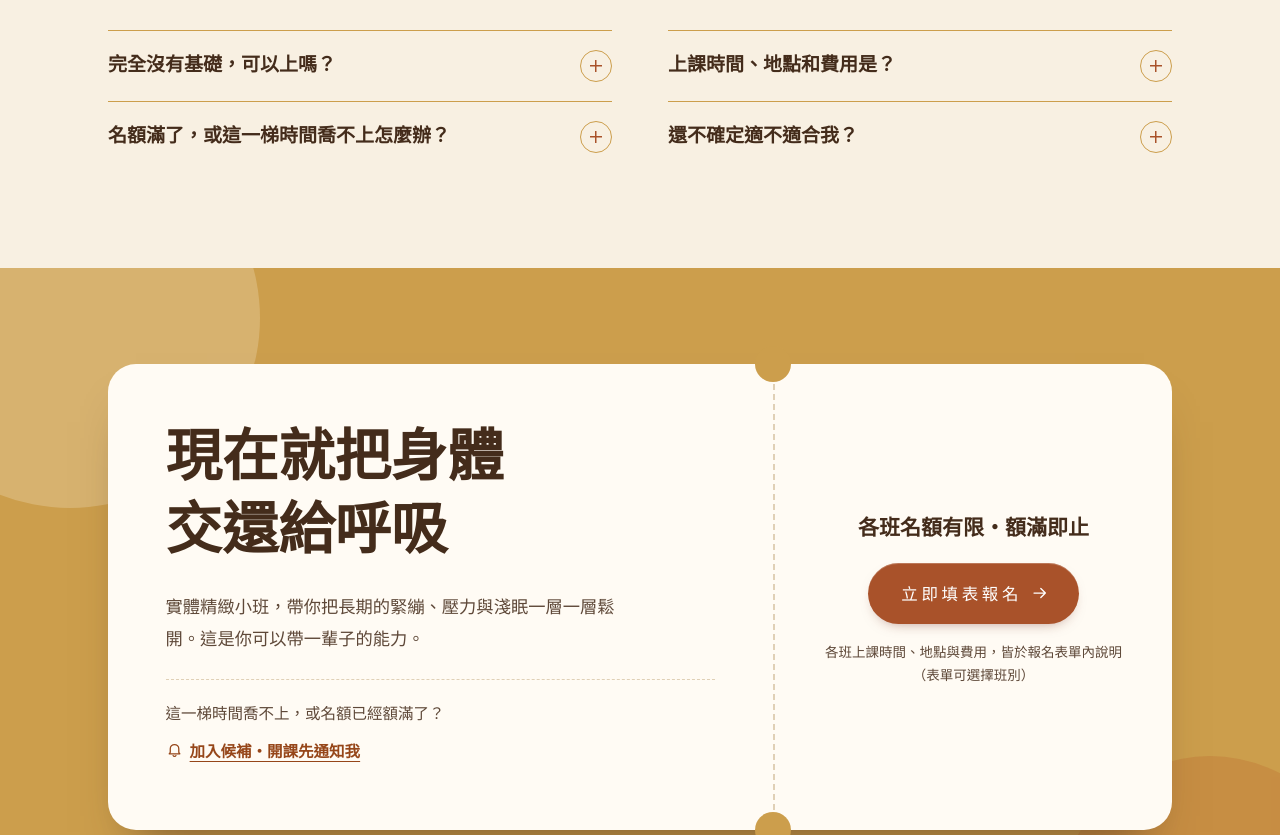
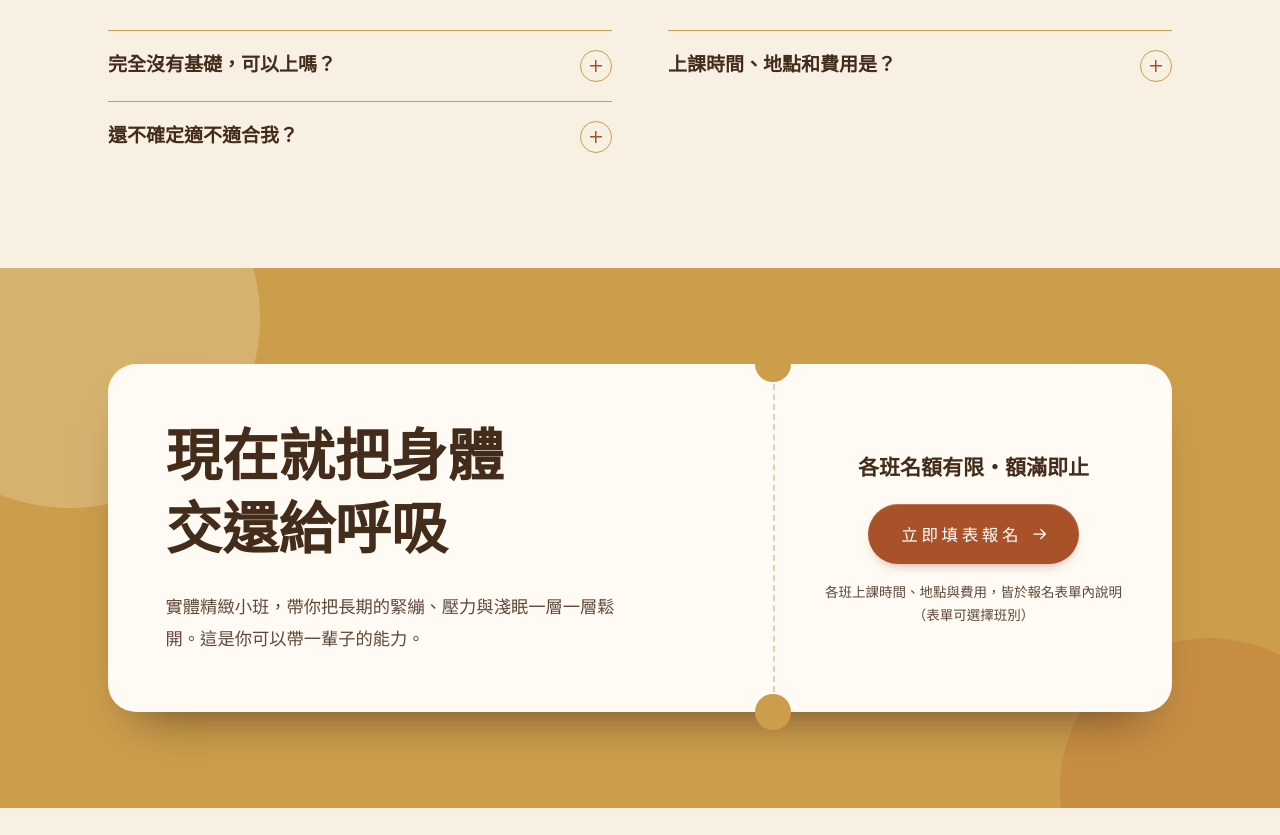
Before and after one commit to j606888/fifi-breathingclass, a plain HTML site: page index.html in a window 1280 px wide. Shown: the part 4314-5149 px from the top of the page. Drawn offline with nearby package versions, Linux system fonts and the light colour scheme.

Commit message:
Refine motion, simplify form links and drop waitlist copy
Hide the mobile top bar as the bottom dock appears, reveal each section's
content as one block on scroll, point every form link at the single
enrollment form, and remove the waitlist question and ticket line.

Co-Authored-By: Claude Fable 5.2 <noreply@anthropic.com>
Claude-Session: https://claude.ai/code/session_011UaU2depFFvYUgpJSjiAxT

```diff
--- a/index.html
+++ b/index.html
@@ -73,7 +73,7 @@ section{scroll-margin-top:76px}
 .hero .note{margin-top:1.2em;font-size:14px;color:var(--sub)}
 .hero .note i{font-style:normal}
 .btn{white-space:nowrap}
-.more,.qa a,.t-main .wait a,footer .f-links a{padding-block:.55em}
+.more,.qa a,footer .f-links a{padding-block:.55em}
 
 .stage{position:relative;justify-self:center;width:min(100%,460px);aspect-ratio:460/560}
 .stage .sun{position:absolute;right:-9%;top:6%;width:62%;aspect-ratio:1;border-radius:50%;background:var(--gold);opacity:.9}
@@ -215,8 +215,6 @@ section{scroll-margin-top:76px}
 .t-main{padding:clamp(28px,4.5vw,60px)}
 .t-main h2{font-size:clamp(34px,4.4vw,58px);font-weight:900}
 .t-main .lead{max-width:26em}
-.t-main .wait{margin-top:1.6em;padding-top:1.2em;border-top:1.5px dashed var(--dun);font-size:15.5px}
-.t-main .wait a{display:inline-flex;align-items:center;gap:.45em;font-weight:700;color:var(--kaki-deep);text-underline-offset:4px}
 .t-stub{border-left:2px dashed var(--dun);padding:clamp(24px,3.5vw,44px);display:flex;flex-direction:column;justify-content:center;align-items:center;text-align:center;gap:16px}
 .t-stub strong{font-family:var(--serif);font-size:21px;color:var(--ink)}
 .t-stub .btn{font-size:16.5px;padding:.9em 1.8em}
@@ -260,7 +258,8 @@ footer .disc{max-width:44em;margin:0 auto 1em;font-size:13px;line-height:1.75}
   .ticket{grid-template-columns:1fr}
   .ticket::before,.ticket::after{display:none}
   .t-stub{border-left:0;border-top:2px dashed var(--dun)}
-  .top{position:static}
+  .top{transition:transform .5s var(--ease),opacity .3s}
+  .top.gone{transform:translateY(-105%);opacity:0;pointer-events:none}
   footer{padding-bottom:calc(56px + env(safe-area-inset-bottom))}
   .dock{display:grid;grid-template-columns:1fr 1.25fr;gap:8px;position:fixed;left:10px;right:10px;bottom:calc(10px + env(safe-area-inset-bottom));z-index:60;background:rgba(255,251,244,.95);backdrop-filter:blur(8px);padding:7px;border-radius:999px;box-shadow:0 16px 30px -12px rgba(68,44,27,.6),0 0 0 1px rgba(204,158,76,.5);transition:transform .5s var(--ease),opacity .3s}
   .dock.hide{transform:translateY(150%);opacity:0;pointer-events:none}
@@ -279,6 +278,9 @@ footer .disc{max-width:44em;margin:0 auto 1em;font-size:13px;line-height:1.75}
   .actions{gap:4px}
   .hero .note{margin-top:2em}
 }
+/* 捲動時整個區塊的內容一起輕輕浮出：只有在 JS 啟動後才先藏起來，沒有 JS 也看得到全部內容 */
+.js .rv{opacity:0;transform:translateY(20px);transition:opacity .9s var(--ease),transform .9s var(--ease)}
+.js .rv.in{opacity:1;transform:none}
 @media (prefers-reduced-motion:reduce){
   *{animation:none!important;transition:none!important}
   html{scroll-behavior:auto}
@@ -289,7 +291,6 @@ footer .disc{max-width:44em;margin:0 auto 1em;font-size:13px;line-height:1.75}
 <svg width="0" height="0" style="position:absolute" aria-hidden="true">
   <symbol id="arrow" viewBox="0 0 24 24"><path d="M4 12h15M13 6l6 6-6 6"/></symbol>
   <symbol id="check" viewBox="0 0 24 24"><path d="M5 12.5l4.5 4.5L19 7.5"/></symbol>
-  <symbol id="bell" viewBox="0 0 24 24"><path d="M6 16V11a6 6 0 0 1 12 0v5l1.5 2h-15z"/><path d="M10 20.5a2.2 2.2 0 0 0 4 0"/></symbol>
   <symbol id="playi" viewBox="0 0 24 24"><circle cx="12" cy="12" r="9"/><path d="M10 8.8v6.4l5.2-3.2z"/></symbol>
   <symbol id="leaf" viewBox="0 0 24 24"><path d="M20.5 3.5C11 3 4.5 7.5 4.6 15.2c0 1.3.3 2.5.8 3.5L3 21.2l.9.9 2.5-2.4c1 .5 2.2.8 3.4.8 7.700 0 11.200-7.300 10.700-17zM8 17.300l-.9-.9C10 12.500 13 9.800 17 7.600l.5.900C13.800 10.600 10.800 13.300 8 17.300z"/></symbol>
 </svg>
@@ -447,7 +448,6 @@ footer .disc{max-width:44em;margin:0 auto 1em;font-size:13px;line-height:1.75}
       <div class="qa">
         <details><summary><h3>完全沒有基礎，可以上嗎？</h3></summary><p>可以。課程從 Level 1 核心基礎開始，老師會循序引導、逐一確認，新手也能上手。</p></details>
         <details><summary><h3>上課時間、地點和費用是？</h3></summary><p>各班上課時間、地點與費用，皆於報名表單內說明，表單可以選擇班別。</p></details>
-        <details><summary><h3>名額滿了，或這一梯時間喬不上怎麼辦？</h3></summary><p>可以先<a href="https://forms.gle/SgXFJXLngKczq4LaA" target="_blank" rel="noopener">加入候補</a>，下次開課會先通知你。</p></details>
         <details><summary><h3>還不確定適不適合我？</h3></summary><p>先看<a href="#video">免費分享課</a>，跟著妃妃老師練一次，感受引導方式再決定。</p></details>
       </div>
     </div>
@@ -459,7 +459,6 @@ footer .disc{max-width:44em;margin:0 auto 1em;font-size:13px;line-height:1.75}
         <div class="t-main">
           <h2>現在就把身體<br>交還給呼吸</h2>
           <p class="lead">實體精緻小班，帶你把長期的緊繃、壓力與淺眠一層一層鬆開。這是你可以帶一輩子的能力。</p>
-          <p class="wait">這一梯時間喬不上，或名額已經額滿了？<br><a href="https://forms.gle/SgXFJXLngKczq4LaA" target="_blank" rel="noopener"><svg class="icon"><use href="#bell"/></svg>加入候補・開課先通知我</a></p>
         </div>
         <div class="t-stub">
           <strong>各班名額有限・額滿即止</strong>
@@ -478,7 +477,6 @@ footer .disc{max-width:44em;margin:0 auto 1em;font-size:13px;line-height:1.75}
     <div>主辦單位｜開原力工作室 ╳ 妃妃老師</div>
     <div class="f-links">
       <a href="https://forms.gle/XpDd1TbTDiz8NkLdA" target="_blank" rel="noopener">報名表單</a>
-      <a href="https://forms.gle/SgXFJXLngKczq4LaA" target="_blank" rel="noopener">開課通知</a>
       <a href="https://www.instagram.com/fifi_yogamomy_tw" target="_blank" rel="noopener">IG ＠fifi_yogamomy_tw</a>
     </div>
     <p class="disc">本課程為呼吸與身體覺察教學，屬一般保健與運動練習，非醫療行為，不能取代任何醫療診斷、治療或藥物。若有相關疾病或身體不適，請先諮詢專業醫療人員。個人練習成效因人而異。</p>
@@ -499,13 +497,24 @@ document.querySelectorAll('.tabs button').forEach(function(b){
     document.querySelectorAll('.tabs button').forEach(function(x){x.setAttribute('aria-selected',x===b);});
   });
 });
-// 手機：捲過首屏才出現底部列，到報名區收起
+// 手機：捲過首屏時，頂列往上收、底部報名列往上出現（同一個時間點）；到報名區底部列再收起
 (function(){
-  var dock=document.querySelector('.dock'),hero=document.querySelector('.hero'),en=document.querySelector('.t-stub'),h=true,e=false;
+  var dock=document.querySelector('.dock'),top=document.querySelector('.top'),hero=document.querySelector('.hero'),en=document.querySelector('.t-stub'),h=true,e=false;
   if(!('IntersectionObserver' in window)){dock.classList.remove('hide');return;}
-  function up(){dock.classList.toggle('hide',h||e);}
+  function up(){dock.classList.toggle('hide',h||e);top.classList.toggle('gone',!h);}
   new IntersectionObserver(function(x){h=x[0].isIntersecting;up();},{threshold:.25}).observe(hero);
   new IntersectionObserver(function(x){e=x[0].isIntersecting;up();},{threshold:.15}).observe(en);
+})();
+// 捲到每個區塊時，該區塊的內容整塊一起浮出（一個背景色塊動一次）
+(function(){
+  if(!('IntersectionObserver' in window)||window.matchMedia('(prefers-reduced-motion:reduce)').matches)return;
+  var els=[].slice.call(document.querySelectorAll('main > section:not(.hero) > .wrap'));
+  els.forEach(function(el){el.classList.add('rv');});
+  document.documentElement.classList.add('js');
+  var io=new IntersectionObserver(function(xs){
+    xs.forEach(function(x){if(x.isIntersecting){x.target.classList.add('in');io.unobserve(x.target);}});
+  },{rootMargin:'0px 0px -14% 0px',threshold:0});
+  els.forEach(function(el){io.observe(el);});
 })();
 document.querySelectorAll('.player').forEach(function(p){
   p.querySelector('button').addEventListener('click',function(){
```
